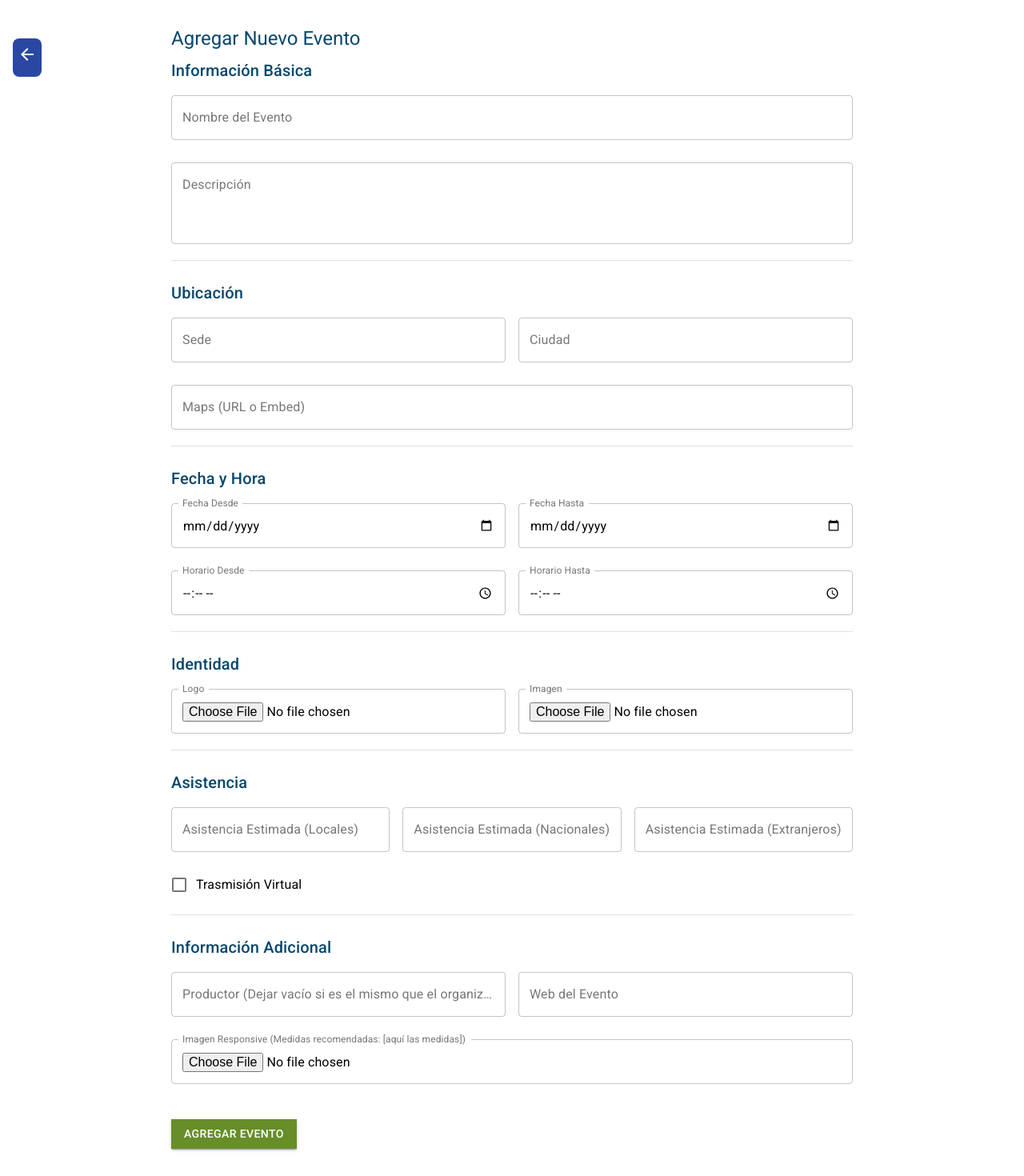
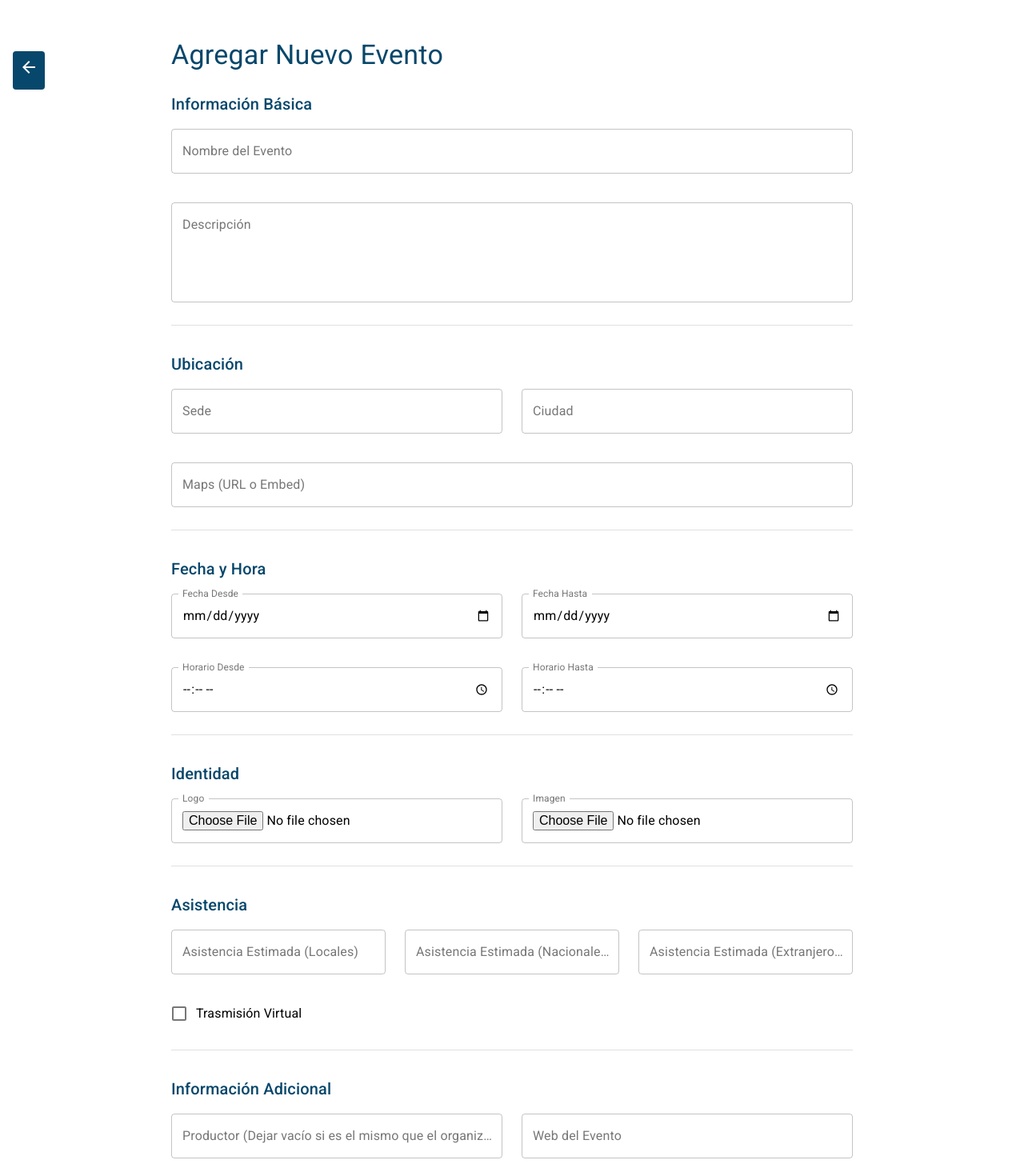
Before and after one commit to MarcosRillo/EATT, a Next.js app: page /dashboard/addEvent in a window 1280 px wide. Shown: the top 1470 px of the page at 80% size. Built offline with nearby package versions, Linux system fonts and the light colour scheme.

Commit message:
alguna mejora al addEvent

```diff
--- a/src/app/dashboard/addEvent/page.jsx
+++ b/src/app/dashboard/addEvent/page.jsx
@@ -19,6 +19,8 @@ import {
 import Link from "next/link";
 import ArrowBackIcon from "@mui/icons-material/ArrowBack";
 import { useEvents } from "@/app/context/EventContext"; // Importa el hook
+import { useTheme } from "@mui/material/styles"; // Importa el hook para acceder al tema
+
 const eventTypes = [
   "Asociativos",
   "Corporativos",
@@ -30,6 +32,7 @@ const eventTypes = [
 ];
 
 function AddEventPage() {
+  const theme = useTheme(); // Accede al tema
   const { addEvent } = useEvents(); // Accede a la función addEvent desde el contexto
 
   // State para los campos del formulario
@@ -98,40 +101,53 @@ function AddEventPage() {
     setImagenResponsive(event.target.files[0]);
   };
 
-  const backButtonStyle = {
+  return (
+    <Box
+      sx={{
+        position: "relative",
+        minHeight: "100vh",
+        backgroundColor: theme.palette.background.default,
+      }}
+    >
+      <Link
+        href="/dashboard"
+        style={{
           position: "absolute",
           top: "16px",
           left: "16px",
           zIndex: 3,
-    backgroundColor: "#2a48a2",
-    color: "white",
+          backgroundColor: theme.palette.primary.main, // Usando el color primario del tema
+          color: theme.palette.background.default, // Texto blanco
           cursor: "pointer",
-    fontSize: "1.5rem",
-    borderRadius: "8px",
-    padding: "6px",
+          fontSize: "1.2rem", // Reduciendo un poco el tamaño
+          borderRadius: "4px", // Haciendo los bordes más acordes al tema
+          padding: "8px", // Aumentando un poco el padding
           transition: "background-color 0.3s ease",
           "&:hover": {
-      backgroundColor: "#f3faff",
+            backgroundColor: theme.palette.primary.dark, // Un tono más oscuro al pasar el ratón
           },
-  };
-
-  return (
-    <Box sx={{ position: "relative", minHeight: "100vh" }}>
-      <Link href="/dashboard" style={backButtonStyle}>
+        }}
+      >
         <ArrowBackIcon />
       </Link>
-      <Container maxWidth="md" sx={{ mt: 4, paddingBottom: 4 }}>
-        <Typography variant="h5" component="h1" color="primary" gutterBottom>
+      <Container maxWidth="md" sx={{ mt: 6, paddingBottom: 4 }}>
+        {" "}
+        {/* Aumentando el margen superior */}
+        <Typography variant="h4" component="h1" color="primary" gutterBottom>
+          {" "}
+          {/* Cambiando a h4 para menos énfasis */}
           Agregar Nuevo Evento
         </Typography>
-
-        <Typography variant="h6" color="primary" gutterBottom>
+        <Typography variant="h6" color="primary" gutterBottom sx={{ mt: 3 }}>
+          {" "}
+          {/* Añadiendo margen superior */}
           Información Básica
         </Typography>
-        <Grid container spacing={2} mb={2}>
+        <Grid container spacing={3} mb={3}>
+          {" "}
+          {/* Aumentando el espaciado */}
           <Grid item xs={12}>
             <TextField
-              fullWidth
               label="Nombre del Evento"
               variant="outlined"
               value={nombre}
@@ -140,25 +156,22 @@ function AddEventPage() {
           </Grid>
           <Grid item xs={12}>
             <TextField
-              fullWidth
               label="Descripción"
               variant="outlined"
               multiline
-              rows={3}
+              rows={4}
               value={descripcion}
               onChange={(e) => setDescripcion(e.target.value)}
             />
           </Grid>
         </Grid>
-        <Divider sx={{ mb: 3 }} />
-
-        <Typography variant="h6" color="primary" gutterBottom>
+        <Divider sx={{ mb: 4 }} />
+        <Typography variant="h6" color="primary" gutterBottom sx={{ mt: 3 }}>
           Ubicación
         </Typography>
-        <Grid container spacing={2} mb={2}>
+        <Grid container spacing={3} mb={3}>
           <Grid item xs={12} sm={6}>
             <TextField
-              fullWidth
               label="Sede"
               variant="outlined"
               value={sede}
@@ -167,7 +180,6 @@ function AddEventPage() {
           </Grid>
           <Grid item xs={12} sm={6}>
             <TextField
-              fullWidth
               label="Ciudad"
               variant="outlined"
               value={ciudad}
@@ -176,7 +188,6 @@ function AddEventPage() {
           </Grid>
           <Grid item xs={12}>
             <TextField
-              fullWidth
               label="Maps (URL o Embed)"
               variant="outlined"
               value={mapsUrl}
@@ -184,15 +195,13 @@ function AddEventPage() {
             />
           </Grid>
         </Grid>
-        <Divider sx={{ mb: 3 }} />
-
-        <Typography variant="h6" color="primary" gutterBottom>
+        <Divider sx={{ mb: 4 }} />
+        <Typography variant="h6" color="primary" gutterBottom sx={{ mt: 3 }}>
           Fecha y Hora
         </Typography>
-        <Grid container spacing={2} mb={2}>
+        <Grid container spacing={3} mb={3}>
           <Grid item xs={12} sm={6}>
             <TextField
-              fullWidth
               label="Fecha Desde"
               type="date"
               variant="outlined"
@@ -203,7 +212,6 @@ function AddEventPage() {
           </Grid>
           <Grid item xs={12} sm={6}>
             <TextField
-              fullWidth
               label="Fecha Hasta"
               type="date"
               variant="outlined"
@@ -214,7 +222,6 @@ function AddEventPage() {
           </Grid>
           <Grid item xs={12} sm={6}>
             <TextField
-              fullWidth
               label="Horario Desde"
               type="time"
               variant="outlined"
@@ -225,7 +232,6 @@ function AddEventPage() {
           </Grid>
           <Grid item xs={12} sm={6}>
             <TextField
-              fullWidth
               label="Horario Hasta"
               type="time"
               variant="outlined"
@@ -235,15 +241,13 @@ function AddEventPage() {
             />
           </Grid>
         </Grid>
-        <Divider sx={{ mb: 3 }} />
-
-        <Typography variant="h6" color="primary" gutterBottom>
+        <Divider sx={{ mb: 4 }} />
+        <Typography variant="h6" color="primary" gutterBottom sx={{ mt: 3 }}>
           Identidad
         </Typography>
-        <Grid container spacing={2} mb={2}>
+        <Grid container spacing={3} mb={3}>
           <Grid item xs={12} sm={6}>
             <TextField
-              fullWidth
               label="Logo"
               variant="outlined"
               type="file"
@@ -251,14 +255,13 @@ function AddEventPage() {
               InputLabelProps={{ shrink: true }}
             />
             {logo && (
-              <Typography variant="caption">
+              <Typography variant="caption" color="text.secondary">
                 Logo seleccionado: {logo.name}
               </Typography>
             )}
           </Grid>
           <Grid item xs={12} sm={6}>
             <TextField
-              fullWidth
               label="Imagen"
               variant="outlined"
               type="file"
@@ -266,21 +269,19 @@ function AddEventPage() {
               InputLabelProps={{ shrink: true }}
             />
             {imagen && (
-              <Typography variant="caption">
+              <Typography variant="caption" color="text.secondary">
                 Imagen seleccionada: {imagen.name}
               </Typography>
             )}
           </Grid>
         </Grid>
-        <Divider sx={{ mb: 3 }} />
-
-        <Typography variant="h6" color="primary" gutterBottom>
+        <Divider sx={{ mb: 4 }} />
+        <Typography variant="h6" color="primary" gutterBottom sx={{ mt: 3 }}>
           Asistencia
         </Typography>
-        <Grid container spacing={2} mb={2}>
+        <Grid container spacing={3} mb={3}>
           <Grid item xs={12} sm={4}>
             <TextField
-              fullWidth
               label="Asistencia Estimada (Locales)"
               variant="outlined"
               type="number"
@@ -290,7 +291,6 @@ function AddEventPage() {
           </Grid>
           <Grid item xs={12} sm={4}>
             <TextField
-              fullWidth
               label="Asistencia Estimada (Nacionales)"
               variant="outlined"
               type="number"
@@ -300,7 +300,6 @@ function AddEventPage() {
           </Grid>
           <Grid item xs={12} sm={4}>
             <TextField
-              fullWidth
               label="Asistencia Estimada (Extranjeros)"
               variant="outlined"
               type="number"
@@ -314,21 +313,20 @@ function AddEventPage() {
                 <Checkbox
                   checked={trasmisionVirtual}
                   onChange={(e) => setTrasmisionVirtual(e.target.checked)}
+                  color="secondary" // Usando el color secundario para el checkbox
                 />
               }
               label="Trasmisión Virtual"
             />
           </Grid>
         </Grid>
-        <Divider sx={{ mb: 3 }} />
-
-        <Typography variant="h6" color="primary" gutterBottom>
+        <Divider sx={{ mb: 4 }} />
+        <Typography variant="h6" color="primary" gutterBottom sx={{ mt: 3 }}>
           Información Adicional
         </Typography>
-        <Grid container spacing={2} mb={2}>
+        <Grid container spacing={3} mb={3}>
           <Grid item xs={12} sm={6}>
             <TextField
-              fullWidth
               label="Productor (Dejar vacío si es el mismo que el organizador)"
               variant="outlined"
               value={productor}
@@ -337,7 +335,6 @@ function AddEventPage() {
           </Grid>
           <Grid item xs={12} sm={6}>
             <TextField
-              fullWidth
               label="Web del Evento"
               variant="outlined"
               type="url"
@@ -347,7 +344,6 @@ function AddEventPage() {
           </Grid>
           <Grid item xs={12}>
             <TextField
-              fullWidth
               label="Imagen Responsive (Medidas recomendadas: [aquí las medidas])"
               variant="outlined"
               type="file"
@@ -355,18 +351,20 @@ function AddEventPage() {
               InputLabelProps={{ shrink: true }}
             />
             {imagenResponsive && (
-              <Typography variant="caption">
+              <Typography variant="caption" color="text.secondary">
                 Imagen responsive seleccionada: {imagenResponsive.name}
               </Typography>
             )}
           </Grid>
         </Grid>
-
-        <Box sx={{ mt: 3 }}>
+        <Box sx={{ mt: 4, display: "flex", justifyContent: "flex-end" }}>
+          {" "}
+          {/* Añadiendo margen superior y alineando a la derecha */}
           <Button
             variant="contained"
             color="secondary"
             onClick={handleAddEventSubmit}
+            sx={{ padding: "10px 24px", fontSize: "1rem" }} // Aumentando el padding del botón
           >
             Agregar Evento
           </Button>
--- a/src/theme.js
+++ b/src/theme.js
@@ -38,6 +38,9 @@ const theme = createTheme({
     MuiTextField: {
       styleOverrides: {
         root: {},
+        outlined: {
+          borderColor: "#678e29",
+        },
       },
       defaultProps: {
         fullWidth: true,
```
Lines whose indentation alone changed are shown as unchanged.
